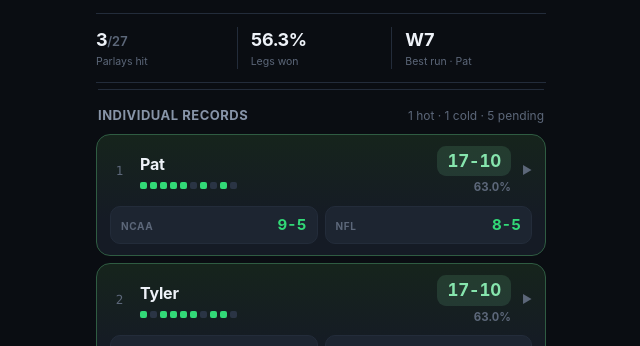
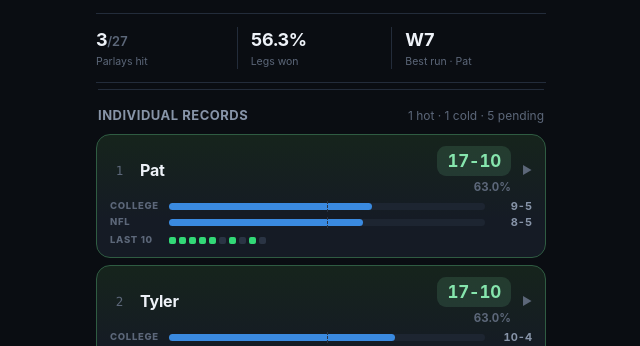
Before and after one commit to sammarrellajr/parlay-club, a plain HTML site: page index.html in a window 1280 px wide. Shown: the part 454-800 px from the top of the page, without its empty margins (319-959 px from the left). Drawn offline with Linux system fonts and the light colour scheme.

Commit message:
Replace the per-player NCAA and NFL boxes with labelled bars
The two bordered boxes were the tallest thing in each card and carried four characters each, coloured against a 50% line the page never named. They become two labelled bars on a fixed 0-100 scale with a tick at 50%, so a player's leagues compare to each other and the same league compares down the column. Drew's 11-3 college against 4-9 NFL now reads at a glance. The form strip moves out of the name block onto its own labelled Last 10 row. Classes are named lg* because .mrow, .ml and .mv already belong to the money rows in the Stats section, and reusing them dragged that box styling in. Net effect on height is -11px over the five cards.

Co-Authored-By: Claude Opus 5 <noreply@anthropic.com>
Claude-Session: https://claude.ai/code/session_01KDNrBBh1WrEPhDraZpj7yH

```diff
--- a/index.html
+++ b/index.html
@@ -29,21 +29,26 @@
 }
 .prow.all.open .pchev { transform: rotate(90deg); }
 
-.split { display: grid; grid-template-columns: 1fr 1fr; gap: 7px; margin-top: 10px; }
-.sp {
-  display: flex; align-items: baseline; justify-content: space-between; gap: 6px;
-  background: var(--panel-2); border: 1px solid var(--line);
-  border-radius: 10px; padding: 7px 10px; min-width: 0;
-}
-.spl {
-  font-size: 10px; font-weight: 750; letter-spacing: 0.6px;
-  text-transform: uppercase; color: var(--dim); white-space: nowrap;
-}
-.spr { font-size: 15px; font-weight: 750; font-variant-numeric: tabular-nums; white-space: nowrap; }
-.spr.good { color: var(--accent); }
-.spr.bad { color: var(--loss); }
-.spr.even { color: var(--text); }
-.spr.none { color: var(--dim); }
+/* One labelled line per league. Bar length is win rate on a fixed 0-100 scale
+   with a tick at 50%, so a player's two bars compare to each other and the
+   same bar compares straight down the column. The two bordered boxes this
+   replaces showed a bare 9-5 with nothing to measure it against.
+   Named lg* on purpose: .mrow and .mv already belong to the money rows in
+   the Stats section, and reusing them pulled that box styling in here. */
+.lgrow { display: grid; grid-template-columns: 50px 1fr 38px; gap: 9px;
+  align-items: center; margin-top: 4px; }
+.lgl { font-size: 9.5px; font-weight: 780; letter-spacing: 0.7px; line-height: 1.1;
+  text-transform: uppercase; color: var(--dim); white-space: nowrap; }
+.lgt { position: relative; height: 7px; background: var(--panel-2); border-radius: 4px; }
+.lgf { position: absolute; left: 0; top: 0; bottom: 0; background: var(--viz);
+  border-radius: 4px; min-width: 3px; }
+.lgt::after { content: ""; position: absolute; left: 50%; top: -2px; bottom: -2px;
+  width: 0; border-left: 1px dashed var(--panel-hi); }
+.lgv { font-size: 11px; font-weight: 700; font-variant-numeric: tabular-nums;
+  line-height: 1.1; text-align: right; color: var(--muted); white-space: nowrap; }
+.lgform { display: grid; grid-template-columns: 50px 1fr; gap: 9px;
+  align-items: center; margin-top: 7px; }
+.lgform .form { margin-top: 0; }
 
 .pdet { display: none; margin-top: 11px; border-top: 1px solid var(--line); padding-top: 9px; }
 
@@ -598,11 +603,14 @@ function renderAll(rows, ladder) {
       ? streakBadge(st)
       : '<span class="nodata">No results yet</span>';
 
-    const half = (lab, rc, p) => `<div class="sp">
-        <span class="spl">${lab}</span>
-        <span class="spr ${rc.w + rc.l ? pctClass(p, rc) : "none"}">${
-          rc.w + rc.l ? fmtRec(rc) : "&mdash;"}</span>
+    const bar = (lab, rc) => {
+      const n = rc.w + rc.l;
+      return `<div class="lgrow">
+        <div class="lgl">${lab}</div>
+        <div class="lgt"><div class="lgf" style="width:${n ? (rc.w / n * 100).toFixed(1) : 0}%"></div></div>
+        <div class="lgv">${n ? fmtRec(rc) : "&mdash;"}</div>
       </div>`;
+    };
 
     return `<div class="prow all${lead ? " lead" : ""}${OPEN === r.name ? " open" : ""}" data-nm="${esc(r.name)}">
       <div class="ptop">
@@ -610,7 +618,6 @@ function renderAll(rows, ladder) {
         <div class="pmain">
           <div class="pnm">${esc(r.name)}</div>
           ${sub ? `<div class="psub">${sub}</div>` : ""}
-          <div class="form" title="Last 10 legs, oldest first">${formStrip(r.name, null)}</div>
         </div>
         <div class="pright">
           <div class="${rungClass(ladder[i])}"${rungStyle(ladder[i])}>${fmtRec(r.all)}</div>
@@ -618,9 +625,11 @@ function renderAll(rows, ladder) {
         </div>
         <span class="pchev">&#9654;</span>
       </div>
-      <div class="split">
-        ${half("NCAA", r.cfb, r.cfbPct)}
-        ${half("NFL", r.nfl, r.nflPct)}
+      ${bar("College", r.cfb)}
+      ${bar("NFL", r.nfl)}
+      <div class="lgform">
+        <div class="lgl">Last 10</div>
+        <div class="form" title="Last 10 legs, oldest first">${formStrip(r.name, null)}</div>
       </div>
       <div class="pdet">${personDetail(r, "all")}</div>
     </div>`;
```
